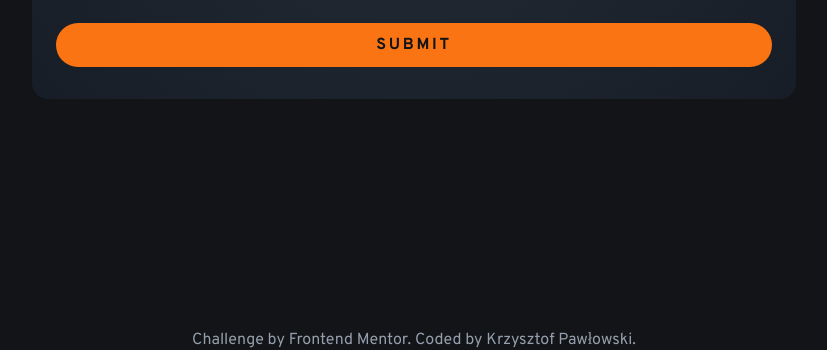
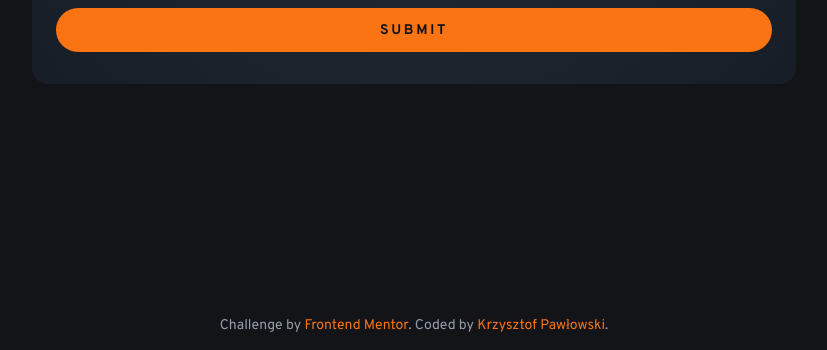
Before and after one commit to KP1976/interactive-rating-component, a plain HTML site: page index.html in a window 1280 px wide. Shown: the part 450-800 px from the top of the page, without its empty margins (226-1053 px from the left). Drawn offline with Linux system fonts and the light colour scheme.

Commit message:
Add styles to the footer.

```diff
--- a/scss/components/_rating-card.scss
+++ b/scss/components/_rating-card.scss
@@ -53,6 +53,7 @@
     border: none;
     border-radius: 5rem;
     color: $very-dark-blue;
+    font-size: $font-size-175;
     font-weight: 700;
     height: 2.75rem;
     letter-spacing: $letter-spacing_2_7;
--- a/scss/layout/_footer.scss
+++ b/scss/layout/_footer.scss
@@ -0,0 +1,10 @@
+.attribution {
+  font-size: $font-size-175;
+  padding: $space-200 0;
+  text-align: center;
+
+  &__link {
+    color: $orange;
+    text-decoration: none;
+  }
+}
```
Also changed, not shown: css/main.css.
